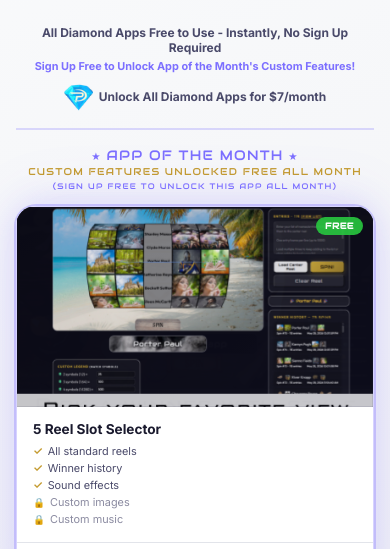
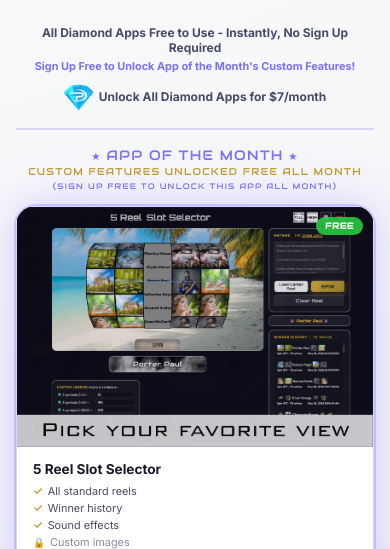
Before and after one commit to MurphyLabai/murphy-labs, a website: page index.html in a window 390 px wide. Shown: the part 277-826 px from the top of the page. Drawn offline with Linux system fonts and the light colour scheme.

Commit message:
Featured app image: object-position center 40%, mobile height 240px, removed hardcoded inline height

```diff
--- a/index.html
+++ b/index.html
@@ -284,7 +284,7 @@
       background: linear-gradient(135deg, #1a1a2e, #2d2d5a);
     }
     .app-thumb-canvas,
-    .app-thumb-img { width: 100%; height: 100%; object-fit: cover; display: block; transition: transform 0.35s; }
+    .app-thumb-img { width: 100%; height: 100%; object-fit: cover; object-position: center 40%; display: block; transition: transform 0.35s; }
     /* ─── TERMS CONSENT ─── */
     #terms-consent {
       position: fixed; bottom: 0; left: 0; right: 0;
@@ -618,6 +618,7 @@
       .hero-center { width: 100%; padding: 0 16px; order: 3; }
       .hero-right { order: 4; width: 100%; padding: 14px 16px 0; flex-direction: row; flex-wrap: wrap; gap: 10px; }
       .featured-app-box { width: 100%; max-width: 100%; }
+      .featured-app-box .app-thumb-wrap { height: 240px; }
       .sponsor-card { flex: 1; min-width: 140px; }
       .cat-section { padding: 36px 0; }
       .cat-scroll { gap: 12px; } .app-card { width: 288px; } .app-thumb-wrap { height: 192px; }
@@ -635,6 +636,7 @@
         width: 336px;
         flex: 0 0 auto;
       }
+      .featured-app-box .app-thumb-wrap { height: 240px; }
       .hero-right {
         flex-direction: column;
         gap: 10px;
@@ -691,7 +693,7 @@
     <div class="featured-month-badge">★ <span style="font-size:0.85rem;">App of the Month</span> ★<br><span style="color:var(--gold);font-size:0.62rem;">Custom Features Unlocked FREE All Month</span><br><span style="font-size:0.5rem;color:var(--cat-purple);">(Sign up free to unlock this App all Month)</span></div>
     <div class="featured-app-box" id="featured-app-box">
       <div class="app-card app-carousel" data-images="slot-selector-1.png|slot-selector-2.png|slot-selector-3.png|slot-selector-4.png|slot-selector-5.png" style="width:100%;border-radius:0;box-shadow:none;border:1.5px solid rgba(124,111,255,0.3);" onclick="openApp('slot-selector','5 Reel Slot Selector','free','http://192.168.1.120:3044')">
-        <div class="app-thumb-wrap" id="featured-canvas-wrap" style="height:200px;">
+        <div class="app-thumb-wrap" id="featured-canvas-wrap">
           <div class="app-badge free">FREE</div>
         </div>
         <div class="app-body">
```
